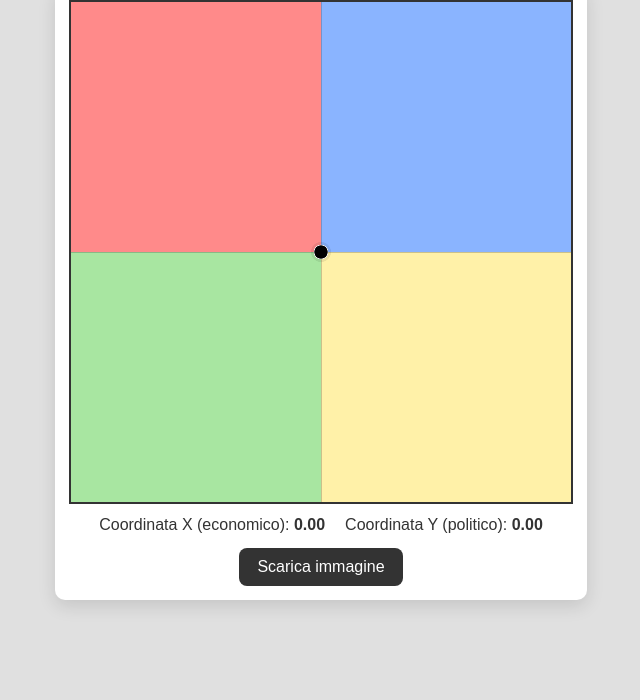
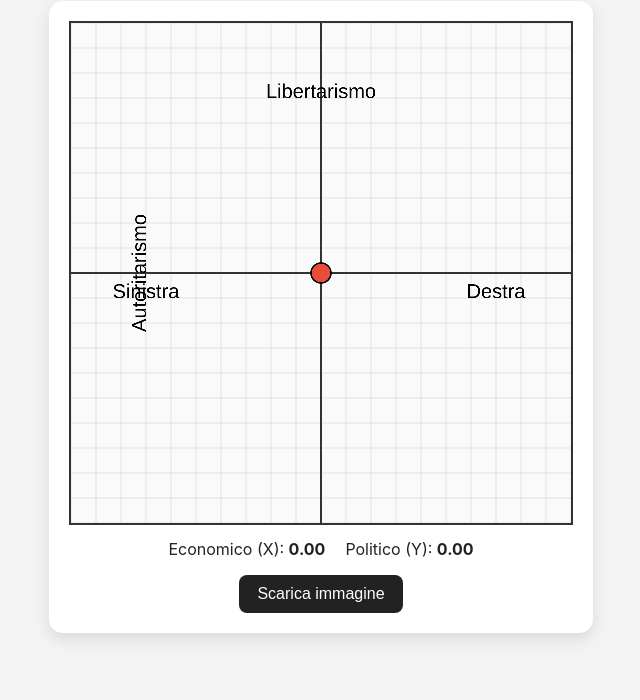
Before and after one commit to SaraLuxemburg36/PoliticalValuesTest, a plain HTML site: page results.html in a window 1280 px wide. Shown: the part 140-840 px from the top of the page, without its empty margins (319-959 px from the left). Before the commit the page ends 800 px from the top, so only its background shows below. Drawn offline with Linux system fonts and the light colour scheme.

Commit message:
Update results.html

```diff
--- a/results.html
+++ b/results.html
@@ -2,12 +2,12 @@
 <html lang="it">
 <head>
   <meta charset="UTF-8" />
-  <title>Risultati - Political Compass</title>
   <meta name="viewport" content="width=device-width,initial-scale=1" />
+  <title>Risultati - Test Politico</title>
   <style>
     body {
-      background-color: #e0e0e0;
-      font-family: Arial, sans-serif;
+      background-color: #f3f3f3;
+      font-family: "Inter", Arial, sans-serif;
       display: flex;
       flex-direction: column;
       align-items: center;
@@ -15,157 +15,152 @@
       min-height: 100vh;
       margin: 0;
       padding: 20px;
-      box-sizing: border-box;
     }
-
     h1 {
-      margin: 10px 0 18px;
+      margin-bottom: 14px;
       color: #222;
     }
-
     .frame {
       background: white;
-      padding: 14px;
-      border-radius: 10px;
-      box-shadow: 0 6px 18px rgba(0,0,0,0.12);
+      padding: 20px;
+      border-radius: 14px;
+      box-shadow: 0 6px 16px rgba(0,0,0,0.1);
       text-align: center;
     }
-
     canvas {
       border: 2px solid #333;
+      background: #fafafa;
       display: block;
-      width: 500px;   /* dimensione visiva */
-      height: 500px;  /* dimensione visiva */
+      width: 500px;
+      height: 500px;
       max-width: 100%;
+      margin: 0 auto;
     }
-
     .values {
-      margin-top: 12px;
-      color: #333;
+      margin-top: 14px;
       font-size: 1rem;
+      color: #222;
       display: flex;
+      justify-content: center;
       gap: 20px;
-      justify-content: center;
     }
-
     #download-btn {
-      margin-top: 14px;
+      margin-top: 16px;
       padding: 10px 18px;
       font-size: 1rem;
-      background-color: #333;
+      background-color: #222;
       color: white;
       border: none;
       border-radius: 8px;
       cursor: pointer;
     }
-
-    /* mobile adjustments */
+    #download-btn:hover {
+      background-color: #444;
+    }
     @media (max-width: 520px) {
       canvas { width: 320px; height: 320px; }
     }
   </style>
 </head>
 <body>
-  <h1>I tuoi risultati</h1>
+  <h1>Risultati del Test Politico</h1>
 
   <div class="frame">
-    <!-- Canvas in alta risoluzione interna -->
-    <canvas id="compass" width="2000" height="2000" aria-label="Political compass result"></canvas>
-
+    <canvas id="compass" width="2000" height="2000"></canvas>
     <div class="values">
-      <div>Coordinata X (economico): <strong id="x-val">0.00</strong></div>
-      <div>Coordinata Y (politico): <strong id="y-val">0.00</strong></div>
+      <div>Economico (X): <strong id="x-val">0.00</strong></div>
+      <div>Politico (Y): <strong id="y-val">0.00</strong></div>
     </div>
-
     <button id="download-btn">Scarica immagine</button>
   </div>
 
   <script>
-    // Recupera le coordinate salvate (valori scala -10..+10)
-    const userX = parseFloat(localStorage.getItem("userX")) || 0;
-    const userY = parseFloat(localStorage.getItem("userY")) || 0;
+    // Recupera coordinate memorizzate (già scalate -10..+10)
+    let xCoord = parseFloat(localStorage.getItem("userX")) || 0;
+    let yCoord = parseFloat(localStorage.getItem("userY")) || 0;
 
-    // Mostra numeri sotto canvas
-    document.getElementById('x-val').textContent = userX.toFixed(2);
-    document.getElementById('y-val').textContent = userY.toFixed(2);
+    // Reimponiamo i limiti (per sicurezza)
+    if (xCoord > 10) xCoord = 10;
+    if (xCoord < -10) xCoord = -10;
+    if (yCoord > 10) yCoord = 10;
+    if (yCoord < -10) yCoord = -10;
+
+    document.getElementById("x-val").textContent = xCoord.toFixed(2);
+    document.getElementById("y-val").textContent = yCoord.toFixed(2);
 
     const canvas = document.getElementById("compass");
     const ctx = canvas.getContext("2d");
 
-    const size = canvas.width;        // 2000
-    const center = size / 2;          // 1000
-    const cellsPerSemiAxis = 10;      // 10 quadretti per semiasse -> 20 totali
-    const scale = center / cellsPerSemiAxis; // dimensione di un quadretto
+    const size = canvas.width; // 2000
+    const center = size / 2;
+    const step = size / 20; // 1 unità = 100px (per scala -10..+10)
 
-    // --- COLORI QUADRANTI ---
-    const colorTL = "#ff8a8a";  // top-left = rosso
-    const colorTR = "#8ab4ff";  // top-right = blu
-    const colorBL = "#a8e6a1";  // bottom-left = verde
-    const colorBR = "#fff1a8";  // bottom-right = giallo
+    // === SFONDO GRIGLIA ===
+    ctx.fillStyle = "#fafafa";
+    ctx.fillRect(0, 0, size, size);
+    ctx.strokeStyle = "#ccc";
+    ctx.lineWidth = 3;
 
-    // Riempie i 4 quadranti
-    ctx.fillStyle = colorTL;
-    ctx.fillRect(0, 0, center, center);
-
-    ctx.fillStyle = colorTR;
-    ctx.fillRect(center, 0, center, center);
-
-    ctx.fillStyle = colorBL;
-    ctx.fillRect(0, center, center, center);
-
-    ctx.fillStyle = colorBR;
-    ctx.fillRect(center, center, center, center);
-
-    // --- GRIGLIA ---
-    ctx.strokeStyle = "rgba(0,0,0,0.12)";
-    ctx.lineWidth = 1;
-
-    for (let row = 0; row < cellsPerSemiAxis * 2; row++) {
-      for (let col = 0; col < cellsPerSemiAxis * 2; col++) {
-        const x = col * scale;
-        const y = row * scale;
-        ctx.strokeRect(Math.round(x) + 0.5, Math.round(y) + 0.5, Math.round(scale) - 1, Math.round(scale) - 1);
-      }
+    // linee verticali/orizzontali
+    for (let i = -10; i <= 10; i++) {
+      const pos = center + i * step;
+      // verticale
+      ctx.beginPath();
+      ctx.moveTo(pos, 0);
+      ctx.lineTo(pos, size);
+      ctx.stroke();
+      // orizzontale
+      ctx.beginPath();
+      ctx.moveTo(0, pos);
+      ctx.lineTo(size, pos);
+      ctx.stroke();
     }
 
-    // --- ASSI ---
+    // === ASSI CENTRALI ===
     ctx.strokeStyle = "#333";
-    ctx.lineWidth = 2;
+    ctx.lineWidth = 6;
+
+    // Asse X (economico)
     ctx.beginPath();
-    ctx.moveTo(center + 0.5, 0);
-    ctx.lineTo(center + 0.5, size);
-    ctx.moveTo(0, center + 0.5);
-    ctx.lineTo(size, center + 0.5);
+    ctx.moveTo(0, center);
+    ctx.lineTo(size, center);
     ctx.stroke();
 
-    // --- PUNTINO UTENTE ---
-    const clamp = (v, a, b) => Math.max(a, Math.min(b, v));
-    const ux = clamp(userX, -10, 10);
-    const uy = clamp(userY, -10, 10);
-
-    const plotX = center + ux * scale;
-    const plotY = center - uy * scale;
-
+    // Asse Y (politico)
     ctx.beginPath();
-    ctx.fillStyle = "#000";
-    ctx.strokeStyle = "#fff";
-    ctx.lineWidth = 3;
-    const radius = Math.max(10, Math.round(scale * 0.28));
-    ctx.arc(plotX, plotY, radius, 0, Math.PI * 2);
-    ctx.fill();
+    ctx.moveTo(center, 0);
+    ctx.lineTo(center, size);
     ctx.stroke();
 
+    // === ETICHETTE ===
+    ctx.fillStyle = "#000";
+    ctx.font = "80px Arial";
+    ctx.textAlign = "center";
+    ctx.fillText("Sinistra", center - 700, center + 100);
+    ctx.fillText("Destra", center + 700, center + 100);
+    ctx.rotate(-Math.PI / 2);
+    ctx.fillText("Autoritarismo", -center, center - 700);
+    ctx.rotate(Math.PI / 2);
+    ctx.fillText("Libertarismo", center, center - 700);
+
+    // === PUNTO UTENTE ===
+    const px = center + xCoord * step;
+    const py = center - yCoord * step;
+
+    ctx.fillStyle = "#e74c3c";
     ctx.beginPath();
-    ctx.globalAlpha = 0.08;
-    ctx.fillStyle = "#000";
-    ctx.arc(plotX, plotY, radius + 12, 0, Math.PI * 2);
+    ctx.arc(px, py, 40, 0, 2 * Math.PI);
     ctx.fill();
-    ctx.globalAlpha = 1;
 
-    // Bottone download
+    // Cerchio nero attorno
+    ctx.strokeStyle = "#000";
+    ctx.lineWidth = 6;
+    ctx.stroke();
+
+    // === DOWNLOAD IMMAGINE ===
     document.getElementById("download-btn").addEventListener("click", () => {
       const link = document.createElement("a");
-      link.download = "political_compass.png";
+      link.download = "risultato_test_politico.png";
       link.href = canvas.toDataURL("image/png");
       link.click();
     });
```
